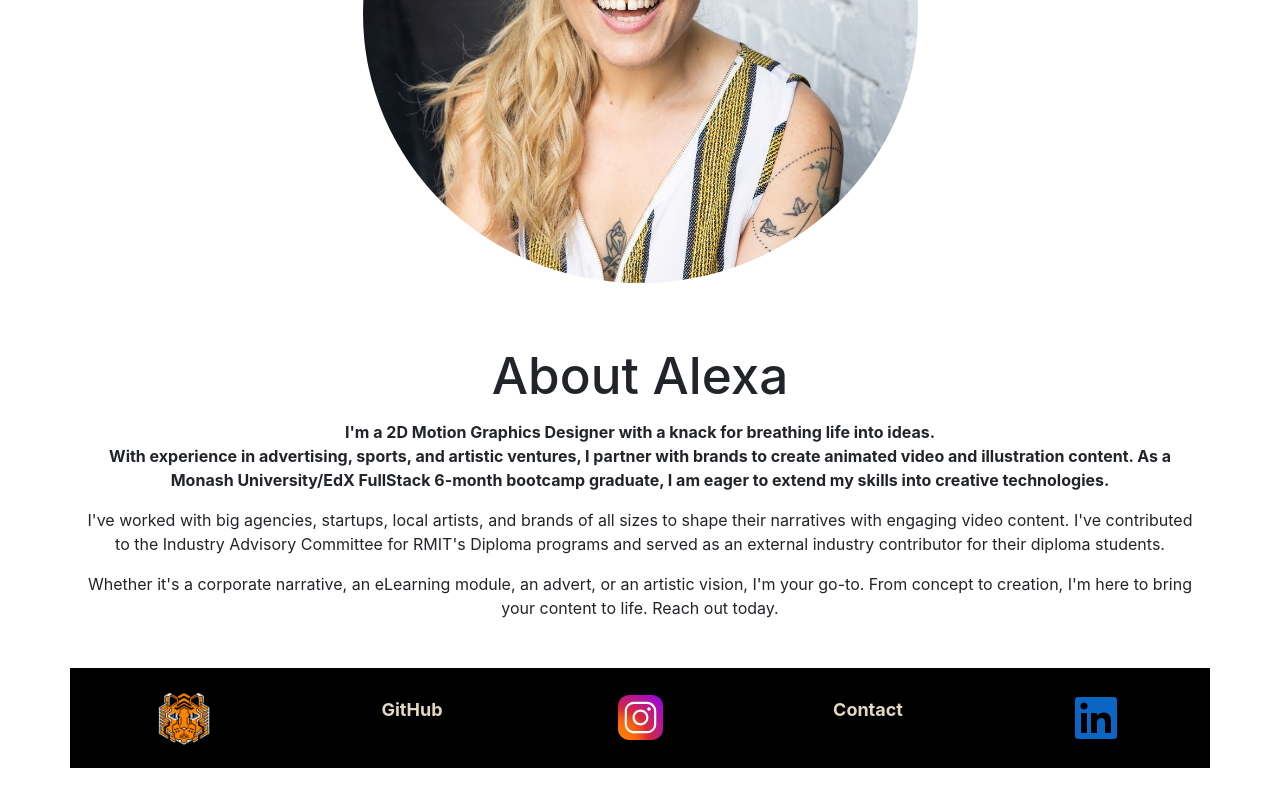
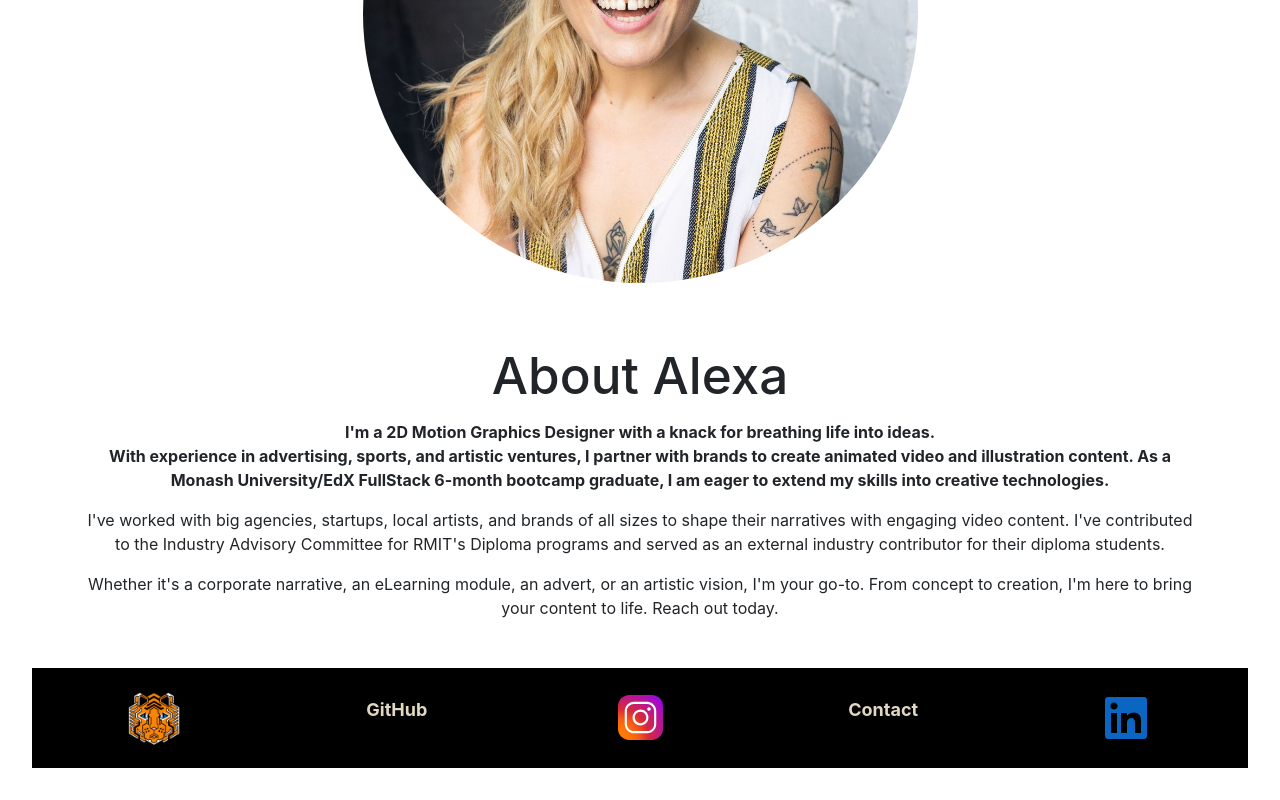
Before and after one commit to AlexandraNel/Portfolio-react-, a React (Vite) app: page / in a window 1280 px wide. Shown: the part 455-1255 px from the top of the page. Built offline with nearby package versions, Linux system fonts and the light colour scheme.

Commit message:
fixed footer

```diff
--- a/src/components/Footer.jsx
+++ b/src/components/Footer.jsx
@@ -4,18 +4,19 @@ import { Container, Row, Col,} from "react-bootstrap";
 
 export default function Footer({ logo, contact, git, linkedIn, instagram }) {
   return (
+  <>
 
-      <Container>
-        <Row className="footer ">
+   <Container fluid className="footer">
+    <Row className="footer">
       <Col className="footerLogo">{logo}</Col>
       <Col className="footerGit">{git}</Col>
       <Col className="footerGit">{instagram}</Col>
       <Col className="footerGit">{contact}</Col>
       <Col className="footerGit">{linkedIn}</Col>
-
       </Row>
       </Container>
 
+      </>
   );
 }
 
```
